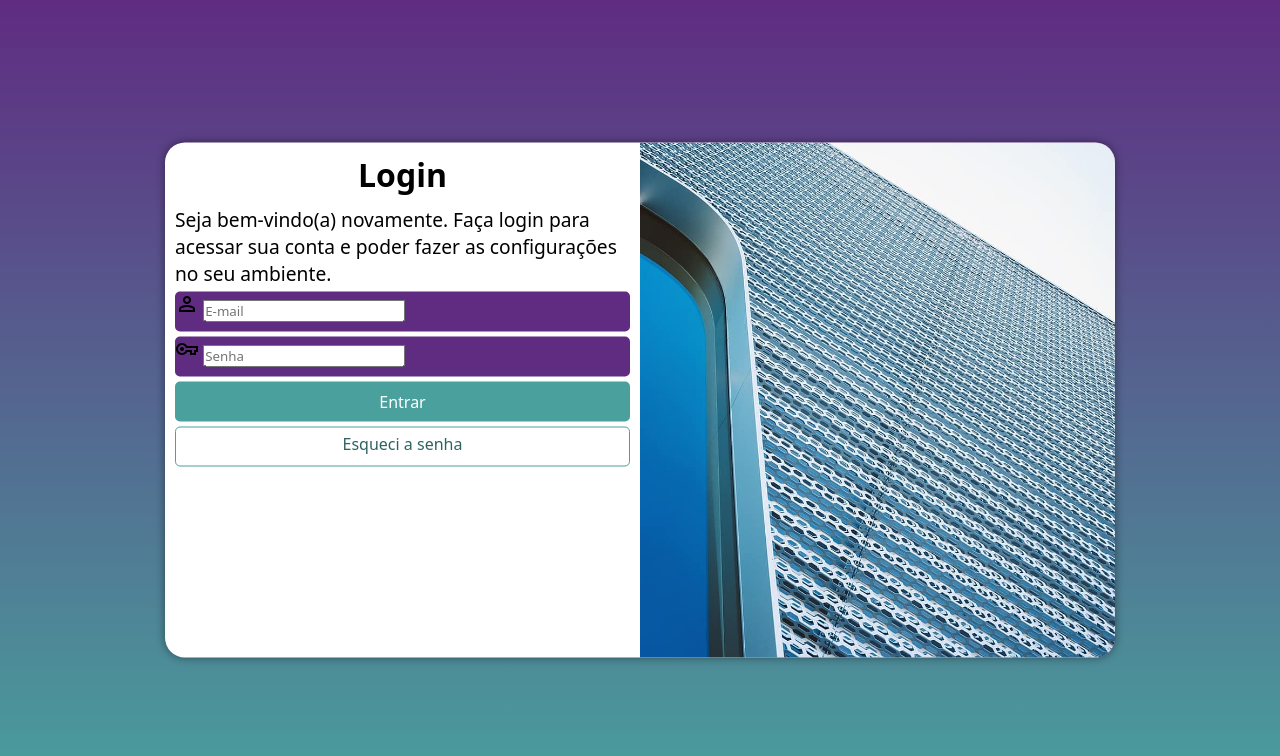
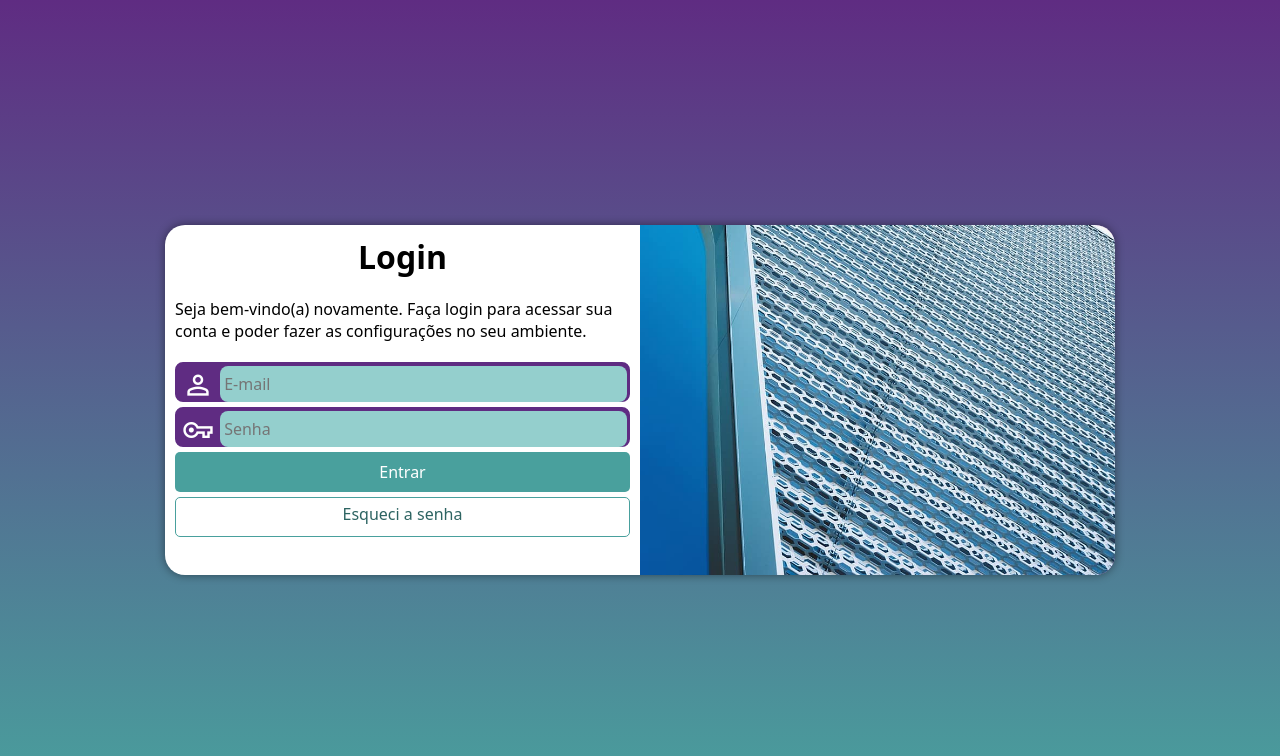
Before and after one commit to ErikeRodrigues/projeto-login, a plain HTML site: page index.html in a window 1280 px wide. Drawn offline with nearby package versions, Linux system fonts and the light colour scheme.

Commit message:
Projeto Terminado

```diff
--- a/estilos/media-query.css
+++ b/estilos/media-query.css
@@ -1,13 +1,14 @@
 @charset "UTF-8";
 
 @media screen and (min-width: 768px) and (max-width: 992px) {
-
+        /*Configuração para Tablet*/
     body{
         background-image: linear-gradient(to top, #49a09d, #5f2c82);
     }
 
     .login{
         width: 80vw;
+        height: 280px;
     }
 
     .login > .imagem{
@@ -30,6 +31,7 @@
 
     .login{
         width: 950px;
+        height: 350px;
     }
 
     .login > .imagem{
@@ -48,6 +50,7 @@
     }
 
     .formulario > p{
-        font-size: 1.2em;
+        font-size: 1em;
+        margin: 20px 0px;
     }
 }
--- a/estilos/style.css
+++ b/estilos/style.css
@@ -29,7 +29,6 @@ main{
     position: absolute;
     top: 50%;
     left: 50%;
-    transform: translate(-50%, -50%);
     overflow: hidden;
 
     background-color: white;
@@ -40,6 +39,7 @@ main{
 
     transition: width .3s, height .3s;
     transition-timing-function: ease;
+    transform: translate(-50%, -50%);
 }
 
 .login > .imagem{
@@ -66,15 +66,38 @@ main{
 
 .campo{
     background-color: #5f2c82;
+    border: 2px solid #5f2c82;
     display: block;
     width: 100%;
     height: 40px;
     margin: 5px 0px;
-    border-radius: 5px;
+    border-radius: 8px;
 }
 
 .campo > label{
     display: none;
+}
+
+.campo > span{
+    color: white;
+    font-size: 2em;
+    width: 39px;
+    padding: 5px;
+}
+
+.campo > input{
+    background-color: #94cfcd;
+    font-size: 1em;
+    width: calc(100% - 44px);
+    height: 100%;
+    border: 0px;
+    border-radius: 8px;
+    padding: 4px;
+    transform: translateY(-11px);
+}
+
+.campo > input:focus-within{
+    background-color: white;
 }
 
 form > input[type=submit]{
```
